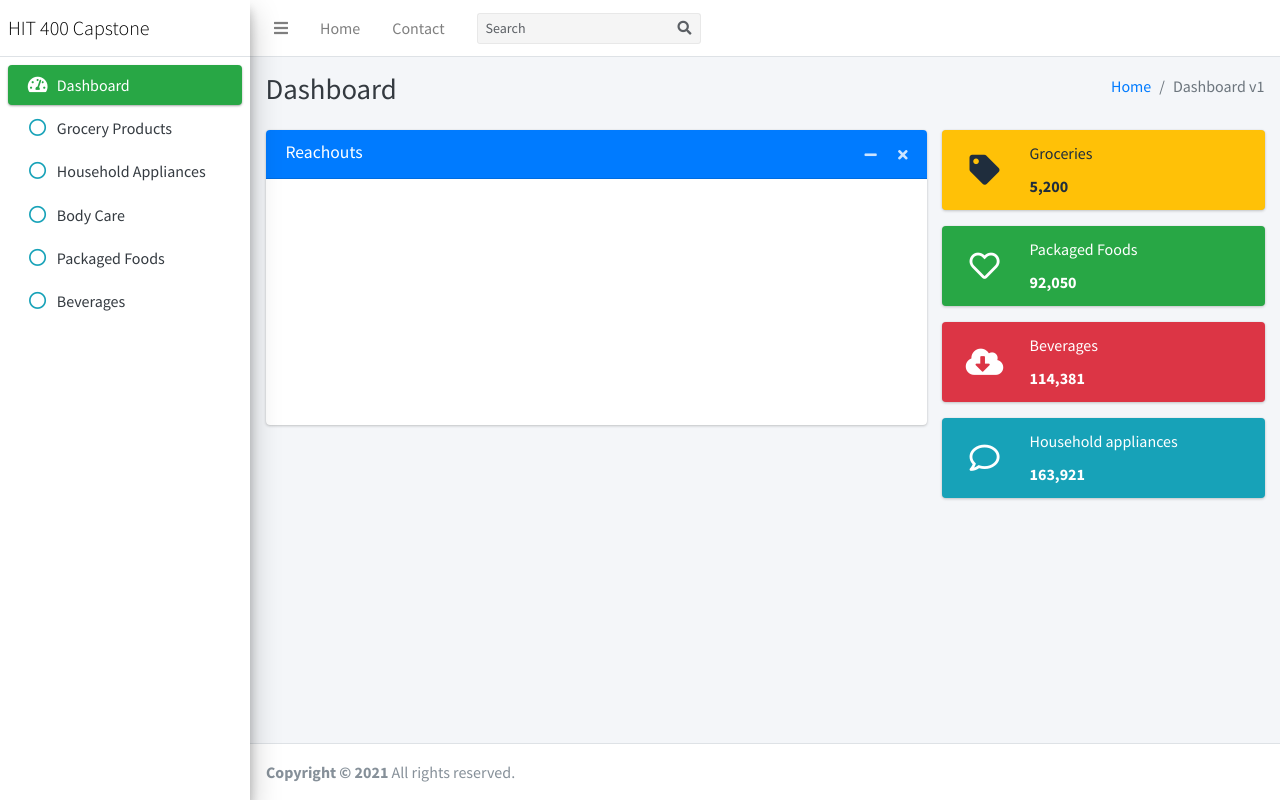
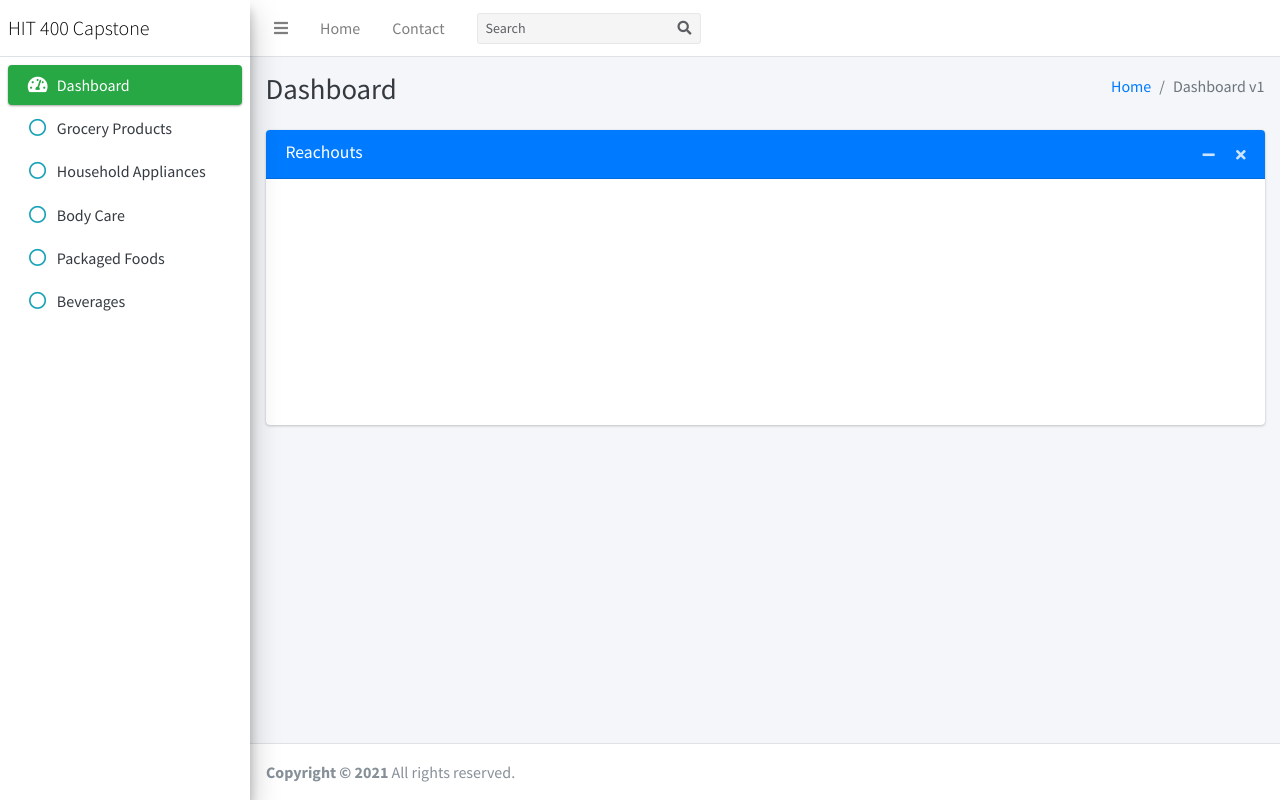
Before and after one commit to chikobvore/dura, a Flask app: page /dashboard in a window 1280 px wide. Run offline with Flask 2, Linux system fonts and the light colour scheme; a map, chart or similar area stays blank; some libraries are stand-ins or nearby versions.

Commit message:
Changes to dashboard

```diff
--- a/templates/index.html
+++ b/templates/index.html
@@ -162,7 +162,7 @@
                 <div class="container-fluid">
                     {% block content %}
                     <div class="row">
-                        <div class="col-md-8">
+                        <div class="col-md-12">
                             <div class="card card-primary">
                                 <div class="card-header">
                                     <h3 class="card-title">Reachouts</h3>
@@ -179,49 +179,6 @@
                                 <!-- /.card-body -->
                             </div>
                             <!-- /.card -->
-                        </div>
-                        <div class="col-md-4">
-                            <!-- Info Boxes Style 2 -->
-                            <div class="info-box mb-3 bg-warning">
-                                <span class="info-box-icon"><i class="fas fa-tag"></i></span>
-
-                                <div class="info-box-content">
-                                    <span class="info-box-text">Groceries</span>
-                                    <span class="info-box-number">5,200</span>
-                                </div>
-                                <!-- /.info-box-content -->
-                            </div>
-                            <!-- /.info-box -->
-                            <div class="info-box mb-3 bg-success">
-                                <span class="info-box-icon"><i class="far fa-heart"></i></span>
-
-                                <div class="info-box-content">
-                                    <span class="info-box-text">Packaged Foods</span>
-                                    <span class="info-box-number">92,050</span>
-                                </div>
-                                <!-- /.info-box-content -->
-                            </div>
-                            <!-- /.info-box -->
-                            <div class="info-box mb-3 bg-danger">
-                                <span class="info-box-icon"><i class="fas fa-cloud-download-alt"></i></span>
-
-                                <div class="info-box-content">
-                                    <span class="info-box-text">Beverages</span>
-                                    <span class="info-box-number">114,381</span>
-                                </div>
-                                <!-- /.info-box-content -->
-                            </div>
-                            <!-- /.info-box -->
-                            <div class="info-box mb-3 bg-info">
-                                <span class="info-box-icon"><i class="far fa-comment"></i></span>
-
-                                <div class="info-box-content">
-                                    <span class="info-box-text">Household appliances</span>
-                                    <span class="info-box-number">163,921</span>
-                                </div>
-                                <!-- /.info-box-content -->
-                            </div>
-                            <!-- /.info-box -->
                         </div>
                     </div>
                     {% endblock %}
```
Also changed, not shown: 1 other file.
